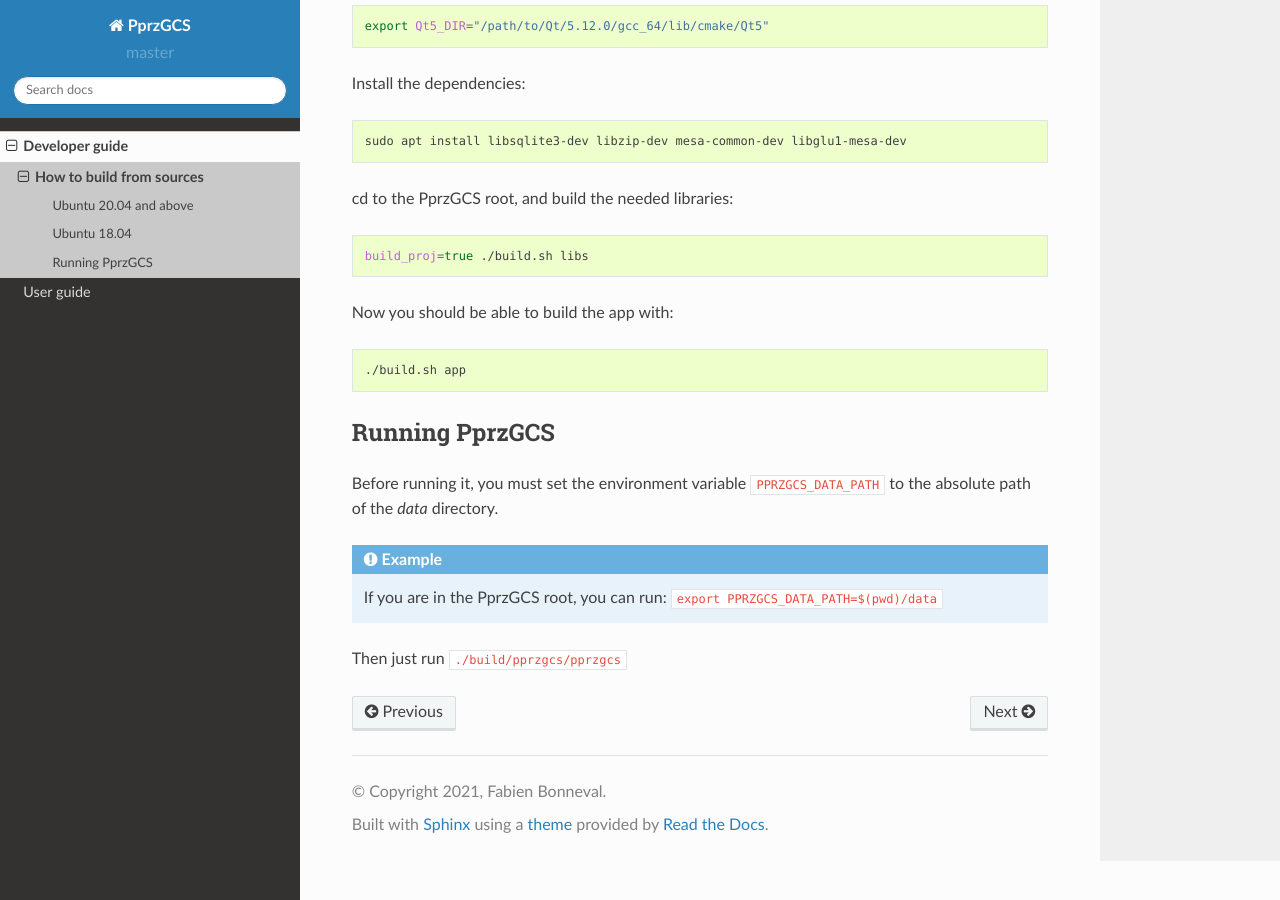
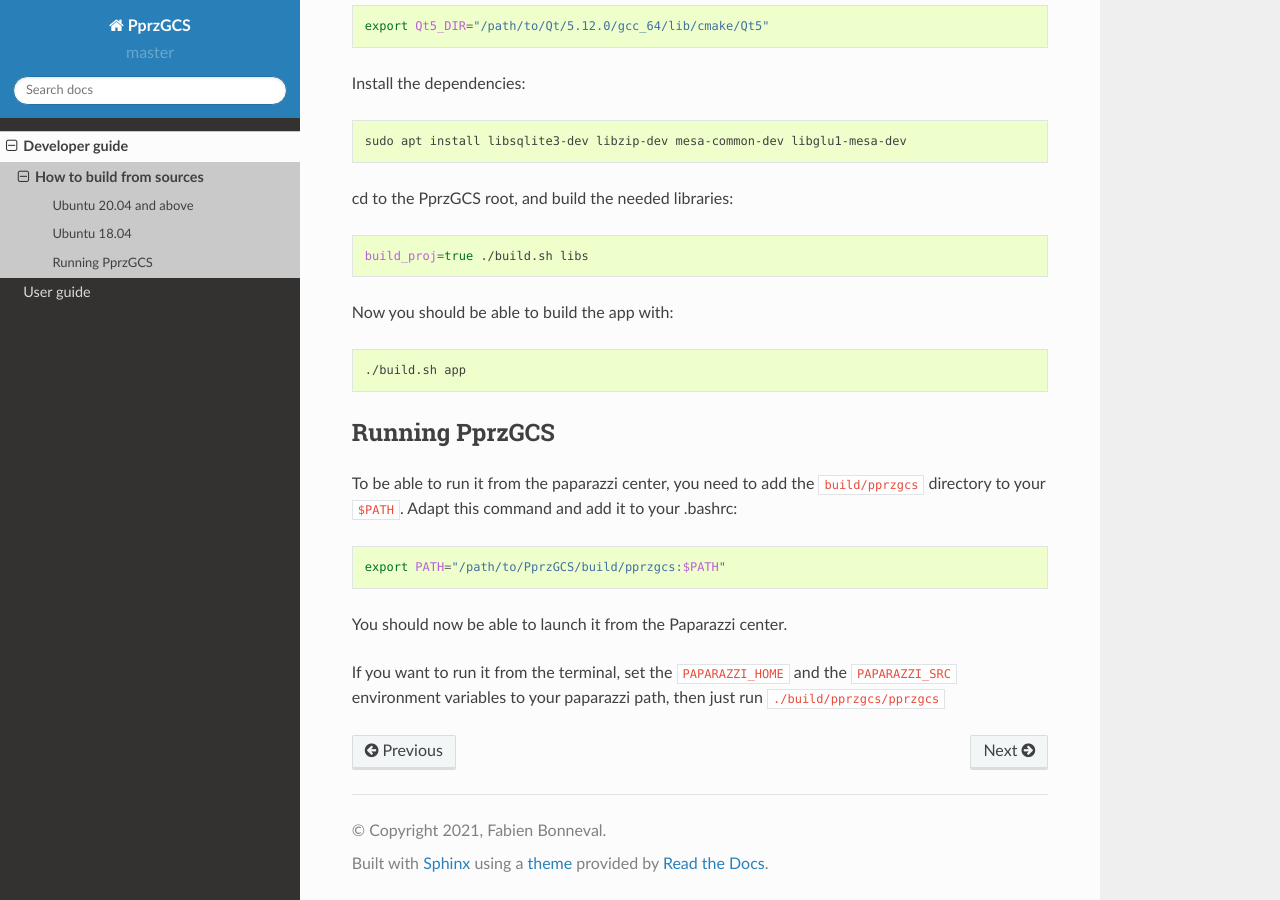
Before and after one commit to paparazzi/PprzGCS, a Sphinx documentation site: the page built from docs/source/developer_guide/how_to_build.rst, in a window 1280 px wide and 900 px high, scrolled down 822 px. Built offline with Sphinx 7.4.7 and the Read the Docs theme 2.0.0, drawn with Linux system fonts in a browser that asks for light colours; formulas are drawn with MathJax 3.

Commit message:
Set DEFAULT_APP_DATA_PATH from cmake, update Readme.

```diff
--- a/CMakeLists.txt
+++ b/CMakeLists.txt
@@ -24,7 +24,11 @@
 
 find_package(LibXml2 REQUIRED)
 
-add_definitions(-DDEFAULT_APP_DATA_PATH="/usr/local/${CMAKE_INSTALL_DATADIR}/${PROJECT_NAME}")
+if(NOT DEFAULT_APP_DATA_PATH)
+    set(DEFAULT_APP_DATA_PATH "/usr/local/${CMAKE_INSTALL_DATADIR}/${PROJECT_NAME}")
+endif()
+message("DEFAULT_APP_DATA_PATH set to ${DEFAULT_APP_DATA_PATH}")
+add_definitions(-DDEFAULT_APP_DATA_PATH="${DEFAULT_APP_DATA_PATH}")
 
 find_package(Qt5 5.12 COMPONENTS Widgets Xml Network Svg TextToSpeech REQUIRED)
 find_package(IvyQt REQUIRED)
--- a/docs/source/developer_guide/how_to_build.rst
+++ b/docs/source/developer_guide/how_to_build.rst
@@ -63,10 +63,13 @@
 Running PprzGCS
 _______________
 
-Before running it, you must set the environment variable ``PPRZGCS_DATA_PATH`` to the absolute path of the `data` directory.
 
-.. admonition:: Example
+To be able to run it from the paparazzi center, you need to add the ``build/pprzgcs`` directory to your ``$PATH``. Adapt this command and add it to your .bashrc:
 
-	If you are in the PprzGCS root, you can run: ``export PPRZGCS_DATA_PATH=$(pwd)/data``
+.. code-block:: bash
 
-Then just run ``./build/pprzgcs/pprzgcs``
+    export PATH="/path/to/PprzGCS/build/pprzgcs:$PATH"
+
+You should now be able to launch it from the Paparazzi center.
+
+If you want to run it from the terminal, set the ``PAPARAZZI_HOME`` and the ``PAPARAZZI_SRC`` environment variables to your paparazzi path, then just run ``./build/pprzgcs/pprzgcs``
```
Also changed, not shown: Readme.md (+34 -6 lines), 1 other file.
